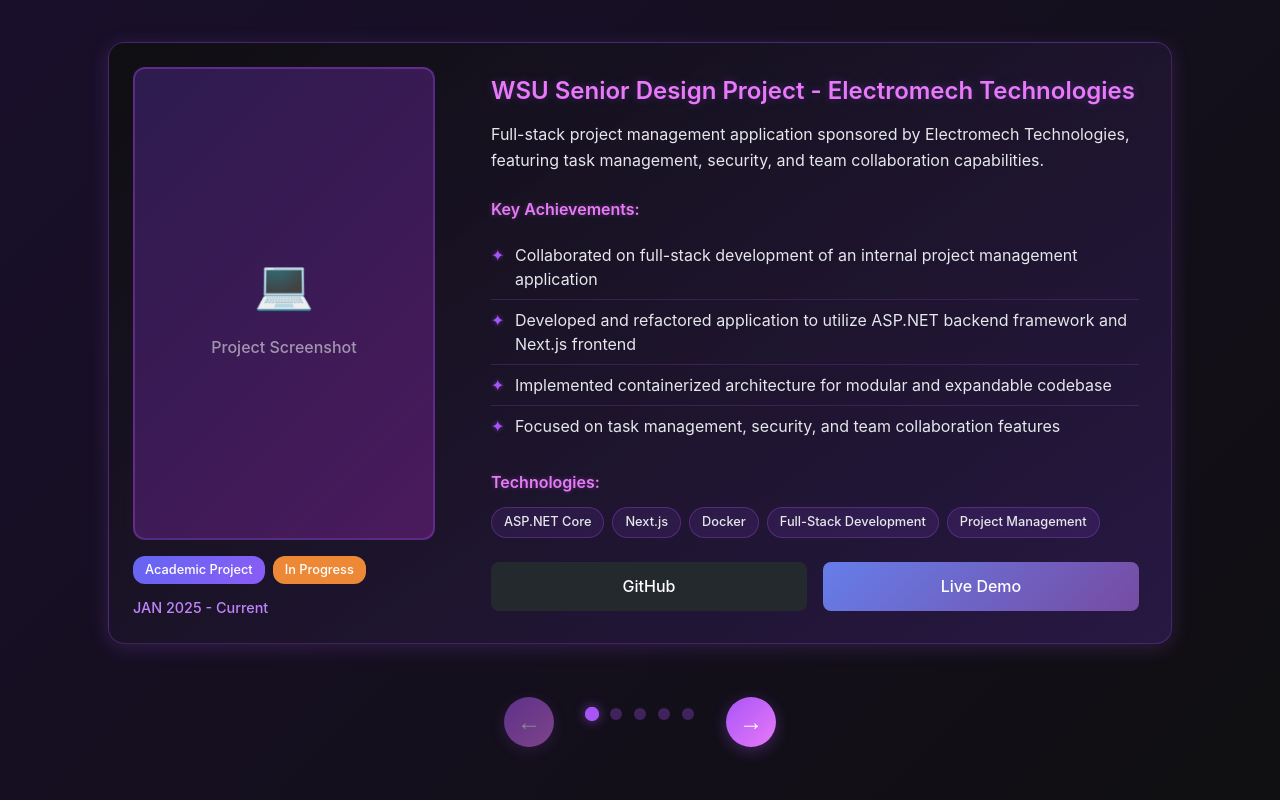
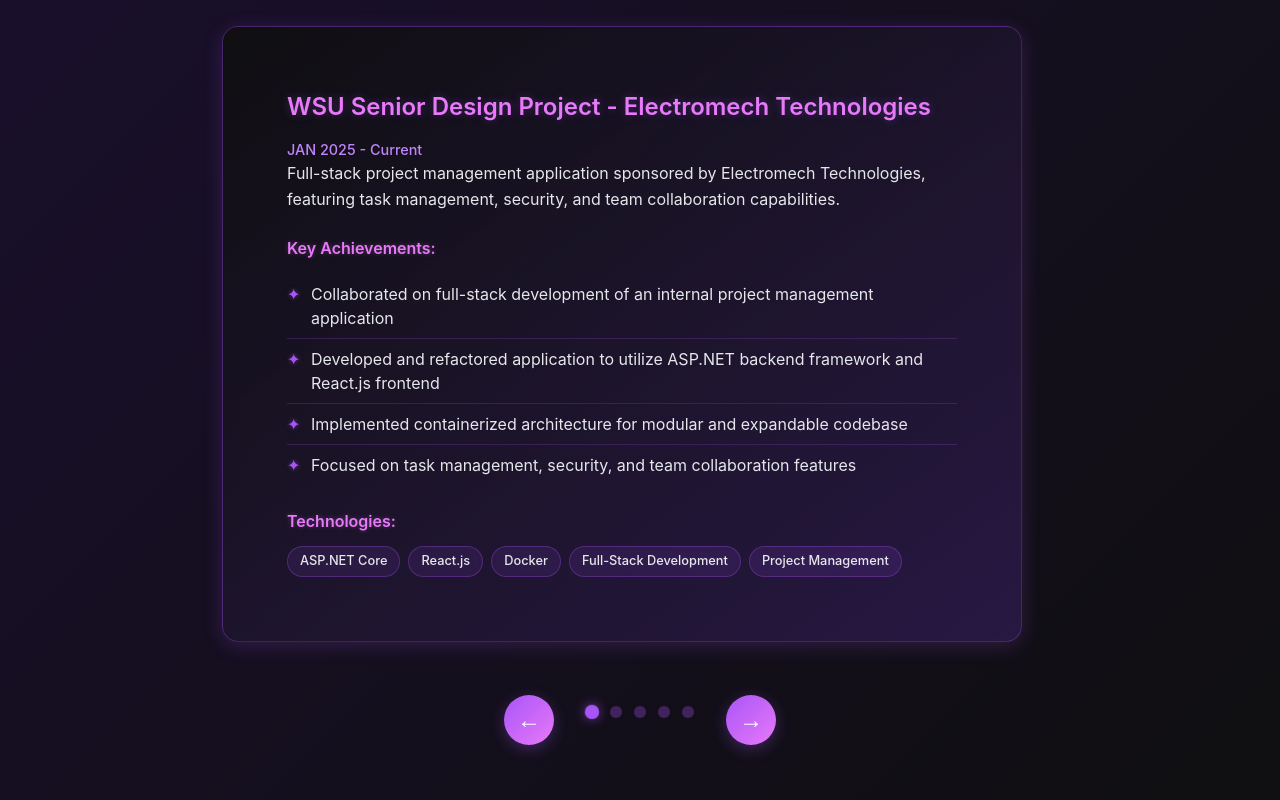
Before and after one commit to phoozies/my-portfolio, a React (Vite) app in the folder my-portfolio/: page / in a window 1280 px wide. Shown: the part 5640-6440 px from the top of the page. Built offline with nearby package versions, Linux system fonts and the light colour scheme.

Commit message:
feat: project carousel styling

```diff
--- a/my-portfolio/src/components/Projects.css
+++ b/my-portfolio/src/components/Projects.css
@@ -6,17 +6,17 @@
 
 .projects-carousel {
   position: relative;
-  max-width: 1300px;
+  max-width: 900px;
   width: 100%;
   overflow: hidden;
-  padding: 3rem;
-  margin: 2rem;
+  padding: 2rem;
+  margin: 2rem auto;
   justify-self: center;
 }
 
 .carousel-track {
   display: flex;
-  gap: 5rem;
+  gap: 6rem;
   transition: transform 0.5s cubic-bezier(0.4, 0, 0.2, 1);
   width: 100%;
 }
@@ -96,13 +96,12 @@
   border: 1px solid rgba(168, 85, 247, 0.3);
   transition: all 0.3s ease;
   overflow: hidden;
-  display: grid;
-  grid-template-columns: 350px 1fr;
   width: 100%;
-  max-width: 1200px;
+  max-width: 800px;
   margin: 0;
-  min-height: 500px;
+  min-height: 400px;
   flex-shrink: 0;
+  padding: 2rem;
 }
 
 .project-card:hover {
--- a/my-portfolio/src/components/Projects.tsx
+++ b/my-portfolio/src/components/Projects.tsx
@@ -7,11 +7,6 @@ interface Project {
   description: string
   achievements: string[]
   technologies: string[]
-  status: 'In Progress' | 'Completed' | 'On Hold'
-  type: 'Academic Project' | 'Professional Project' | 'Personal Project'
-  github: string
-  live: string
-  image?: string
 }
 
 const Projects = () => {
@@ -24,16 +19,11 @@ const Projects = () => {
       description: "Full-stack project management application sponsored by Electromech Technologies, featuring task management, security, and team collaboration capabilities.",
       achievements: [
         "Collaborated on full-stack development of an internal project management application",
-        "Developed and refactored application to utilize ASP.NET backend framework and Next.js frontend",
+        "Developed and refactored application to utilize ASP.NET backend framework and React.js frontend",
         "Implemented containerized architecture for modular and expandable codebase",
         "Focused on task management, security, and team collaboration features"
       ],
-      technologies: ["ASP.NET Core", "Next.js", "Docker", "Full-Stack Development", "Project Management"],
-      status: "In Progress",
-      type: "Academic Project",
-      github: "#", // You can add actual links later
-      live: "#",
-      image: "" // Add image URL when available
+      technologies: ["ASP.NET Core", "React.js", "Docker", "Full-Stack Development", "Project Management"]
     },
     {
       title: "INVISTA Assistant GenAI Platform",
@@ -45,12 +35,7 @@ const Projects = () => {
         "Integrated AI agents for improved functionality",
         "Focused on user-centric design and feature development"
       ],
-      technologies: ["GenAI", "AI Agents", "Next.js", "Machine Learning", "User Experience"],
-      status: "Completed",
-      type: "Professional Project",
-      github: "#",
-      live: "#",
-      image: "" // Add image URL when available
+      technologies: ["GenAI", "AI Agents", "Next.js", "Machine Learning", "User Experience"]
     },
     {
       title: "Event-Driven Architecture Pipeline",
@@ -62,12 +47,7 @@ const Projects = () => {
         "Integrated existing APIs for local diagnostics and recovery",
         "Supporting $5M value proposition for Butachimie Project"
       ],
-      technologies: ["AWS S3", "Event-Driven Architecture", "Next.js", "PI Systems", "API Integration"],
-      status: "Completed",
-      type: "Professional Project",
-      github: "#",
-      live: "#",
-      image: "" // Add image URL when available
+      technologies: ["AWS S3", "Event-Driven Architecture", "Next.js", "PI Systems", "API Integration"]
     },
     {
       title: "NIAR Legacy Application Replacement",
@@ -79,12 +59,7 @@ const Projects = () => {
         "Optimized business processes for data management",
         "Focused on specimen tracking and inventory management"
       ],
-      technologies: ["Full-Stack Development", "NIST 800-171", "Authentication", "Data Management"],
-      status: "Completed",
-      type: "Professional Project",
-      github: "#",
-      live: "#",
-      image: "" // Add image URL when available
+      technologies: ["Full-Stack Development", "NIST 800-171", "Authentication", "Data Management"]
     },
     {
       title: "Microsoft Teams Notification System",
@@ -96,36 +71,9 @@ const Projects = () => {
         "Added 4XX/5XX level error response handling",
         "Reduced incident response time for business processes"
       ],
-      technologies: ["Microsoft Teams API", "Event Handling", "Multi-channel Routing", "Error Handling"],
-      status: "Completed",
-      type: "Professional Project",
-      github: "#",
-      live: "#",
-      image: "" // Add image URL when available
+      technologies: ["Microsoft Teams API", "Event Handling", "Multi-channel Routing", "Error Handling"]
     }
   ]
-
-  const getStatusColor = (status: Project['status']): string => {
-    switch (status) {
-      case 'Completed':
-        return '#48bb78'
-      case 'In Progress':
-        return '#ed8936'
-      default:
-        return '#4a5568'
-    }
-  }
-
-  const getTypeColor = (type: Project['type']): string => {
-    switch (type) {
-      case 'Academic Project':
-        return 'linear-gradient(135deg, #6366f1 0%, #8b5cf6 100%)'
-      case 'Professional Project':
-        return 'linear-gradient(135deg, #a855f7 0%, #e879f9 100%)'
-      default:
-        return 'linear-gradient(135deg, #4a5568 0%, #6b7280 100%)'
-    }
-  }
 
   const nextSlide = () => {
     setCurrentIndex((prev) => (prev + 1) % projects.length)
@@ -147,44 +95,14 @@ const Projects = () => {
           <div
             className="carousel-track"
             style={{
-              transform: `translateX(-${currentIndex * (1064 + 32 + 48)}px)`
+              transform: `translateX(calc(-${currentIndex * 100}% - ${currentIndex * 3}rem))`
             }}
           >
             {projects.map((project, index) => (
               <div key={index} className="project-card">
-                <div className="project-image-section">
-                  <div className="project-image-container">
-                    {project.image ? (
-                      <img src={project.image} alt={project.title} className="project-image" />
-                    ) : (
-                      <div className="project-image-placeholder">
-                        <div className="placeholder-icon">💻</div>
-                        <span>Project Screenshot</span>
-                      </div>
-                    )}
-                  </div>
-
-                  <div className="project-header">
-                    <div className="project-meta">
-                      <span
-                        className="project-type"
-                        style={{ background: getTypeColor(project.type) }}
-                      >
-                        {project.type}
-                      </span>
-                      <span
-                        className="project-status"
-                        style={{ background: getStatusColor(project.status) }}
-                      >
-                        {project.status}
-                      </span>
-                    </div>
-                    <span className="project-period">{project.period}</span>
-                  </div>
-                </div>
-
                 <div className="project-content">
                   <h3 className="project-title">{project.title}</h3>
+                  <span className="project-period">{project.period}</span>
                   <p className="project-description">{project.description}</p>
 
                   <div className="project-achievements">
@@ -204,22 +122,13 @@ const Projects = () => {
                       ))}
                     </div>
                   </div>
-
-                  <div className="project-links">
-                    <a href={project.github} className="project-link github-link">
-                      <span>GitHub</span>
-                    </a>
-                    <a href={project.live} className="project-link live-link">
-                      <span>Live Demo</span>
-                    </a>
-                  </div>
                 </div>
               </div>
             ))}
           </div>
 
           <div className="carousel-controls">
-            <button className="carousel-btn" onClick={prevSlide} disabled={currentIndex === 0}>
+            <button className="carousel-btn" onClick={prevSlide}>
               ←
             </button>
 
@@ -233,7 +142,7 @@ const Projects = () => {
               ))}
             </div>
 
-            <button className="carousel-btn" onClick={nextSlide} disabled={currentIndex === projects.length - 1}>
+            <button className="carousel-btn" onClick={nextSlide}>
               →
             </button>
           </div>
```
